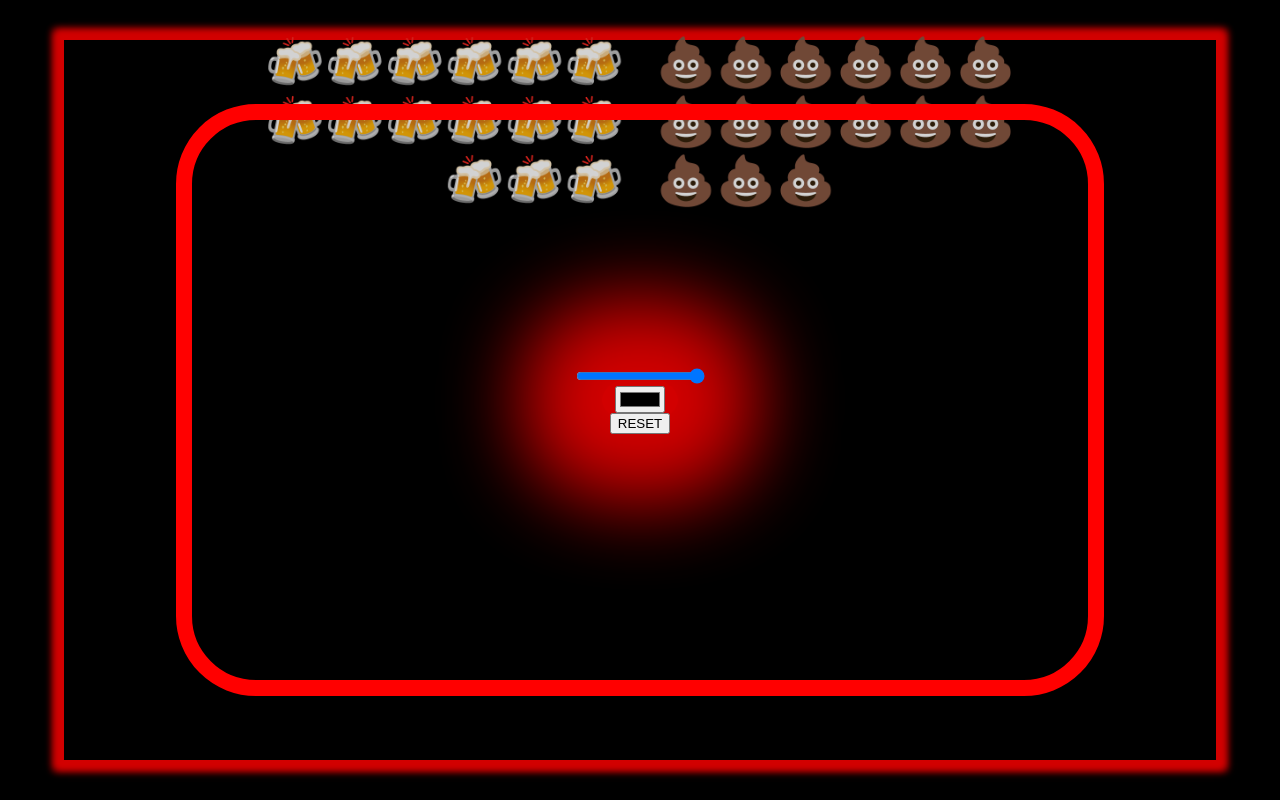
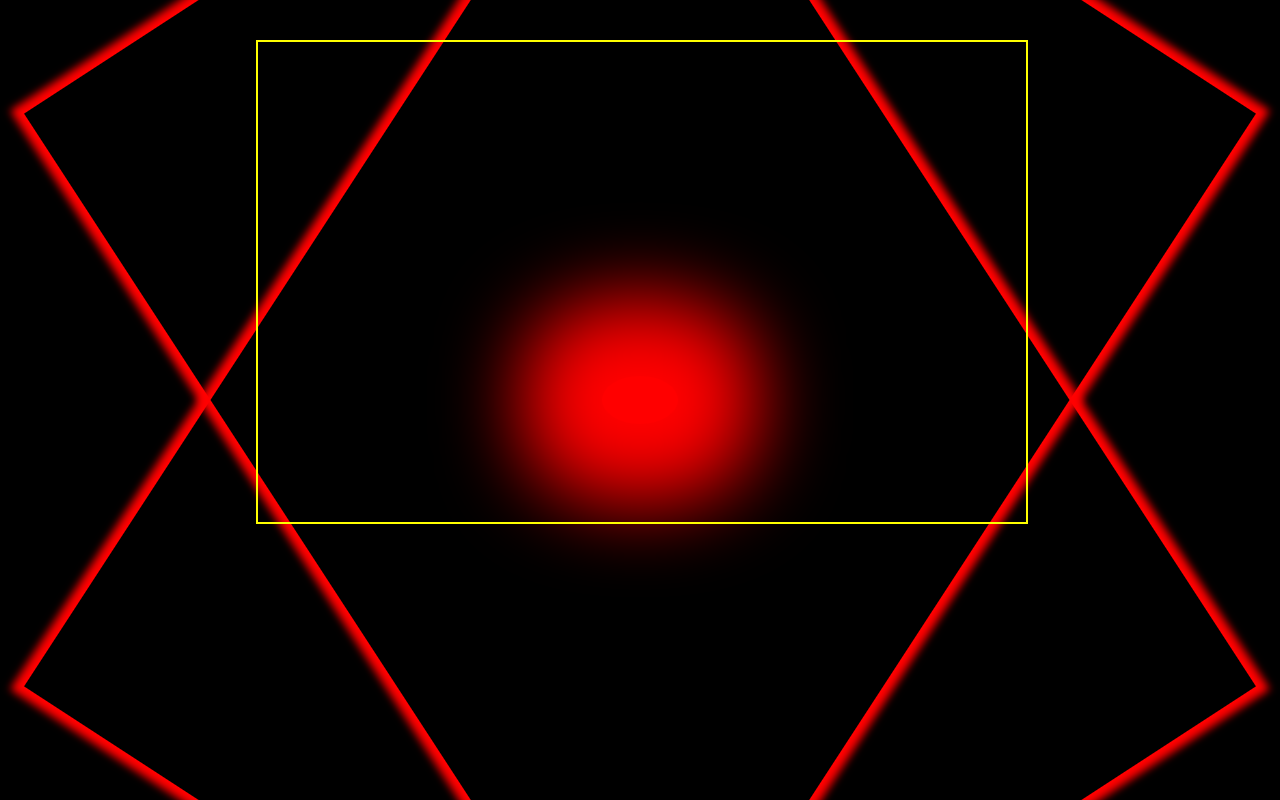
Before and after one commit to ulldecorb/fun-with-divs, a React (Create React App) app in the folder fun-with-divs/: page / in a window 1280 px wide. Built offline with nearby package versions, Linux system fonts and the light colour scheme.

Commit message:
Refactor counter component Rename contour component to score Add props to scrore component Add props to divs component

```diff
--- a/fun-with-divs/src/App.css
+++ b/fun-with-divs/src/App.css
@@ -1,3 +1,9 @@
 .App {
+  position: absolute;
+  height: 100vh;
+  width: 100vw;
+  display: flex;
+  justify-content: center;
+  align-items: center;
   overflow: hidden;
 }
--- a/fun-with-divs/src/App.jsx
+++ b/fun-with-divs/src/App.jsx
@@ -1,18 +1,30 @@
-import React from 'react';
+import React, { useState } from 'react';
 import { Divs } from './components/Divs';
-import { Counter } from './components/Counter';
-import { Menu } from './components/Menu';
+import { Score } from './components/Score';
+// import { Menu } from './components/Menu';
 import './App.css';
 
 function App() {
-  // const divRigthRotationDegree = 0;
-  // const divLeftRotationDegree = 0;
+  const { hitScore, setHitScore } = useState('🍻');
+  const { failScore, setFailScore } = useState('');
+
+  const handleChance = (degrees) => {
+    let isHit = false;
+    if (degrees === 'rotate(0deg)' || degrees === 'rotate(90deg)' || degrees === 'rotate(180deg)' || degrees === 'rotate(270deg)') {
+      isHit = true;
+    }
+    if (isHit) {
+      setHitScore(`${hitScore}🍻`);
+    } else {
+      setFailScore(`${failScore}💩`);
+    }
+  };
 
   return (
     <div className="App">
-      <Divs />
-      <Counter />
-      <Menu />
+      <Divs handleChance={handleChance} />
+      <Score hitScore={hitScore} failScore={failScore} />
+      {/* <Menu /> */}
     </div>
   );
 }
--- a/fun-with-divs/src/components/Counter/index.jsx
+++ /dev/null
@@ -1,13 +0,0 @@
-import React from 'react';
-import './counter.css';
-
-export const Counter = function Counter() {
-  return (
-    <section className="counter">
-      <div className="counter__hits">🍻🍻🍻🍻🍻🍻🍻🍻🍻🍻🍻🍻🍻🍻🍻</div>
-      <div className="counter__fails">💩💩💩💩💩💩💩💩💩💩💩💩💩💩💩</div>
-    </section>
-  );
-};
-
-export default Counter;
--- a/fun-with-divs/src/components/Divs/divs.css
+++ b/fun-with-divs/src/components/Divs/divs.css
@@ -4,8 +4,8 @@
             transform: rotate(0deg);
   }
   100% {
-    -webkit-transform: rotate(360deg);
-            transform: rotate(360deg);
+    -webkit-transform: rotate(359deg);
+            transform: rotate(359deg);
   }
 }
 
@@ -15,8 +15,8 @@
             transform: rotate(0deg);
   }
   100% {
-    -webkit-transform: rotate(360deg);
-            transform: rotate(360deg);
+    -webkit-transform: rotate(359deg);
+            transform: rotate(359deg);
   }
 }
 
@@ -26,8 +26,8 @@
             transform: rotate(0deg);
   }
   100% {
-    -webkit-transform: rotate(-360deg);
-            transform: rotate(-360deg);
+    -webkit-transform: rotate(-359deg);
+            transform: rotate(-359deg);
   }
 }
 
@@ -37,8 +37,8 @@
             transform: rotate(0deg);
   }
   100% {
-    -webkit-transform: rotate(-360deg);
-            transform: rotate(-360deg);
+    -webkit-transform: rotate(-359deg);
+            transform: rotate(-359deg);
   }
 }
 
@@ -70,9 +70,13 @@
   -webkit-box-shadow: 0 0 1vmin 1vmin red;
           box-shadow: 0 0 1vmin 1vmin red;
   position: absolute;
+  -webkit-animation: rotateDivRight 3s linear 0s infinite normal none;
+          animation: rotateDivRight 3s linear 0s infinite normal none;
 }
 
 .rotation-div__square:nth-child(1) {
+  -webkit-animation: rotateDivLeft 3s linear 0s infinite normal none;
+          animation: rotateDivLeft 3s linear 0s infinite normal none;
   opacity: 1;
 }
 
--- a/fun-with-divs/src/components/Divs/divs.scss
+++ b/fun-with-divs/src/components/Divs/divs.scss
@@ -7,12 +7,12 @@
 
 @keyframes rotateDivRight {
     0% {transform: rotate(0deg);}
-    100% {transform: rotate(360deg);}
+    100% {transform: rotate(359deg);}
 }
 
 @keyframes rotateDivLeft {
     0% {transform: rotate(0deg);}
-    100% {transform: rotate(-360deg);}
+    100% {transform: rotate(-359deg);}
 }
 
 .rotation-div {
@@ -33,10 +33,10 @@
         border: 0.25vmin solid red;
         box-shadow: 0 0 1vmin 1vmin red;
         position: absolute;
-        // animation: rotateDivRight 3s linear 0s infinite normal none;
+        animation: rotateDivRight 3s linear 0s infinite normal none;
 
         &:nth-child(1) {
-            // animation: rotateDivLeft 3s linear 0s infinite normal none;
+            animation: rotateDivLeft 3s linear 0s infinite normal none;
             opacity: 1;
         }
     }
--- a/fun-with-divs/src/components/Divs/index.jsx
+++ b/fun-with-divs/src/components/Divs/index.jsx
@@ -1,31 +1,38 @@
-import React from 'react';
+import React, { useRef } from 'react';
+import { PropTypes } from 'prop-types';
 import './divs.css';
 
-export const Divs = function Divs() {
-  // const replicateDiv = () => {
-  //   const divRight = document.getElementById('divRight');
-  //   console.log(`divRight: id = ${divRight.id}`);
-  //   for (let i = 0; i < 10; i + 1) {
-  //     const divChild = divRight.cloneNode();
-  //     console.log(44);
-  //     divChild.id = `divRight${i}`;
-  //     if (divChild.id === 'divRight0') {
-  //       divRight.appendChild(divChild);
-  //     } else {
-  //       document.getElementById(`divRight${i - 1}`).appendChild(divChild);
-  //     }
-  //   }
-  // };
+export const Divs = function Divs({ handleChance }) {
+  const divRight = useRef();
 
-  // replicateDiv();
+  const rotationHandler = () => {
+    const rightRotationDegrees = divRight.current.transition.rotate;
+    handleChance(rightRotationDegrees);
+  };
+
+  const getResult = (event) => {
+    if (event.key === 'Enter' || event.key === ' ') {
+      rotationHandler();
+    }
+  };
+
+  // document.addEventListener(onKeyPress = ' ', getResult());
 
   return (
-    <section className="rotation-div__box">
-      <figure id="divRight" className="rotation-div__square" />
+    <section
+      className="rotation-div__box"
+      role="presentation"
+      onKeyPress={getResult}
+    >
+      <figure ref={divRight} id="divRight" className="rotation-div__square" />
       <figure id="divLeft" className="rotation-div__square" />
       <figure className="rotation-div__vanishing-point" />
     </section>
   );
 };
 
+Divs.propTypes = {
+  handleChance: PropTypes.func.isRequired
+};
+
 export default Divs;
--- /dev/null
+++ b/fun-with-divs/src/components/Score/index.jsx
@@ -0,0 +1,19 @@
+import React from 'react';
+import { PropTypes } from 'prop-types';
+import './score.css';
+
+export const Score = function Score({ hitScore, failScore }) {
+  return (
+    <section className="score">
+      <div className="score__hits">{hitScore}</div>
+      <div className="score__fails">{failScore}</div>
+    </section>
+  );
+};
+
+Score.propTypes = {
+  hitScore: PropTypes.string.isRequired,
+  failScore: PropTypes.string.isRequired
+};
+
+export default Score;
--- a/fun-with-divs/src/components/Counter/counter.css
+++ b/fun-with-divs/src/components/Score/score.css
@@ -1,10 +1,10 @@
-.counter {
+.score {
   position: fixed;
-  top: 0;
-  left: 0;
+  top: 5vh;
+  left: 20vw;
   z-index: 2;
-  height: 100vh;
-  width: 100vw;
+  height: 60vh;
+  width: 60vw;
   display: -webkit-box;
   display: -ms-flexbox;
   display: flex;
@@ -14,16 +14,17 @@
   -webkit-box-align: start;
       -ms-flex-align: start;
           align-items: flex-start;
+  border: 2px solid yellow;
 }
 
-.counter__hits, .counter__fails {
+.score__hits, .score__fails {
   height: 80vh;
   width: 30vw;
   margin: 4vh 2vh;
   font-size: 3rem;
 }
 
-.counter__hits {
+.score__hits {
   text-align: right;
 }
-/*# sourceMappingURL=counter.css.map */
+/*# sourceMappingURL=score.css.map */
--- a/fun-with-divs/src/components/Counter/counter.scss
+++ b/fun-with-divs/src/components/Score/score.scss
@@ -1,13 +1,14 @@
-.counter {
+.score {
     position: fixed;
-    top: 0;
-    left: 0;
+    top: 5vh;
+    left: 20vw;
     z-index: 2;
-    height: 100vh;
-    width: 100vw;
+    height: 60vh;
+    width: 60vw;
     display: flex;
     justify-content: center;
     align-items: flex-start;
+    border: 2px solid yellow;
     // gap: 1vh 2vw;
 
     &__hits, &__fails {
```
